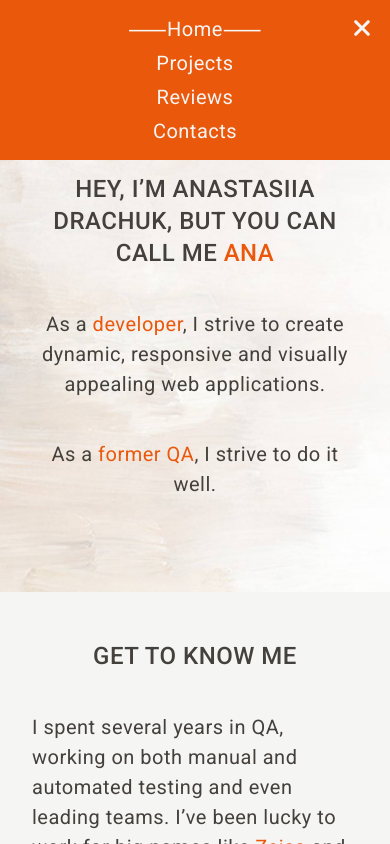
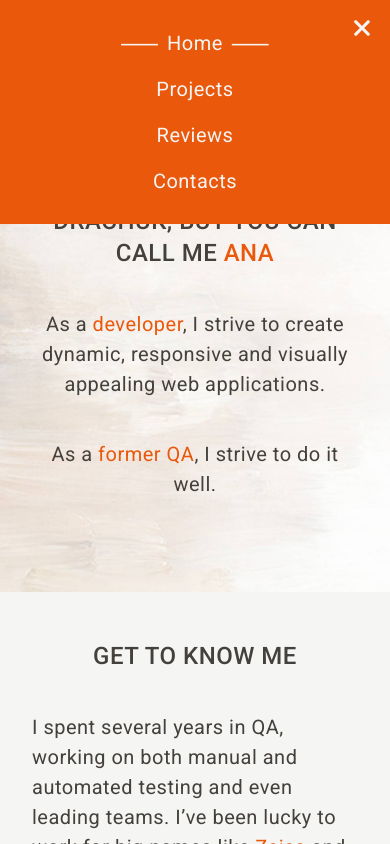
Before and after one commit to defaultnastia/anacodes, a Next.js app: page / in a window 390 px wide. Both pictures are taken after a click on the button 338 px from the left and 40 px from the top of the page. Shown: the top 844 px of the page. Built offline with nearby package versions, Linux system fonts and the light colour scheme.

Commit message:
fixed mobile menu height

```diff
--- a/src/app/components/header/MobileMenu.tsx
+++ b/src/app/components/header/MobileMenu.tsx
@@ -18,8 +18,8 @@ const MobileMenu = ({ isOpen = false, close }: MobileMenuProps) => {
   return (
     <div
       className={clsx(
-        "fixed w-screen h-40 bg-orange-600 overscroll-none duration-700 transition-all",
-        isOpen ? "top-0 opacity-100" : "top-[-160px] opacity-0"
+        "fixed w-screen h-56 bg-orange-600 overscroll-none duration-700 transition-all",
+        isOpen ? "top-0 opacity-100" : "top-[-224px] opacity-0"
       )}
     >
       <button
--- a/src/app/components/header/NavigationMobile.tsx
+++ b/src/app/components/header/NavigationMobile.tsx
@@ -12,10 +12,11 @@ const activeLink = 'before:content-["⸺"] after:content-["⸺"]';
 const NavigationMobile = ({ pathname, close }: NavigationProps) => {
   return (
     <nav className="h-full flex justify-center items-center">
-      <ul className=" flex flex-col gap-1 justify-center items-center text-background">
+      <ul className=" flex flex-col gap-4 justify-center items-center text-background">
         <li className={clsx(pathname == "/" && activeLink)}>
           <Link
             href="/"
+            className="px-2"
             onClick={() => {
               close();
             }}
@@ -23,29 +24,38 @@ const NavigationMobile = ({ pathname, close }: NavigationProps) => {
             Home
           </Link>
         </li>
-        <li
-          className={clsx(pathname == "/projects" && activeLink)}
+        <li className={clsx(pathname == "/projects" && activeLink)}>
+          <Link
+            href="/projects"
+            className="px-2"
             onClick={() => {
               close();
             }}
           >
-          <Link href="/projects">Projects</Link>
+            Projects
+          </Link>
         </li>
-        <li
-          className={clsx(pathname == "/reviews" && activeLink)}
+        <li className={clsx(pathname == "/reviews" && activeLink)}>
+          <Link
+            href="/reviews"
+            className="px-2"
             onClick={() => {
               close();
             }}
           >
-          <Link href="/reviews">Reviews</Link>
+            Reviews
+          </Link>
         </li>
-        <li
-          className={clsx(pathname == "/contacts" && activeLink)}
+        <li className={clsx(pathname == "/contacts" && activeLink)}>
+          <Link
+            href="/contacts"
+            className="px-2"
             onClick={() => {
               close();
             }}
           >
-          <Link href="/contacts">Contacts</Link>
+            Contacts
+          </Link>
         </li>
       </ul>
     </nav>
```
Lines whose indentation alone changed are shown as unchanged.
